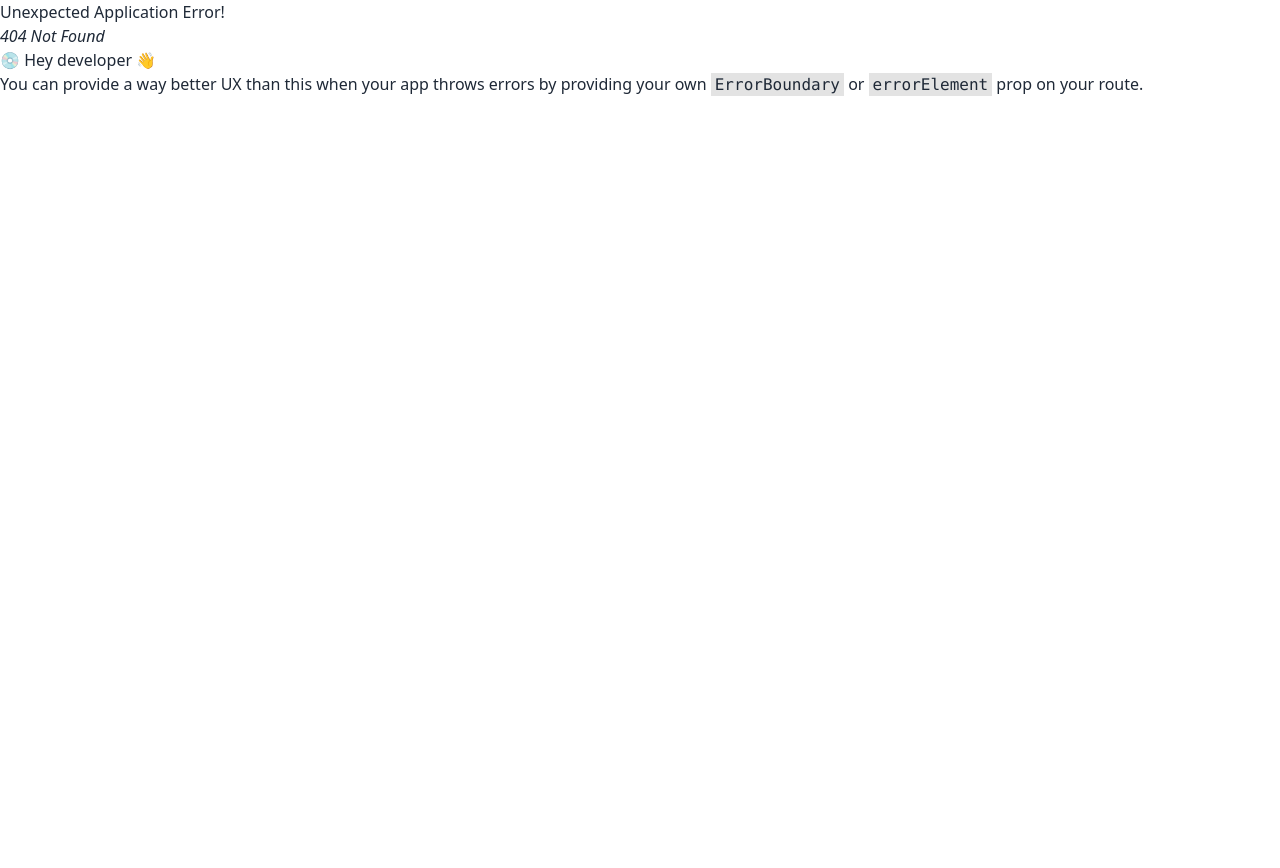
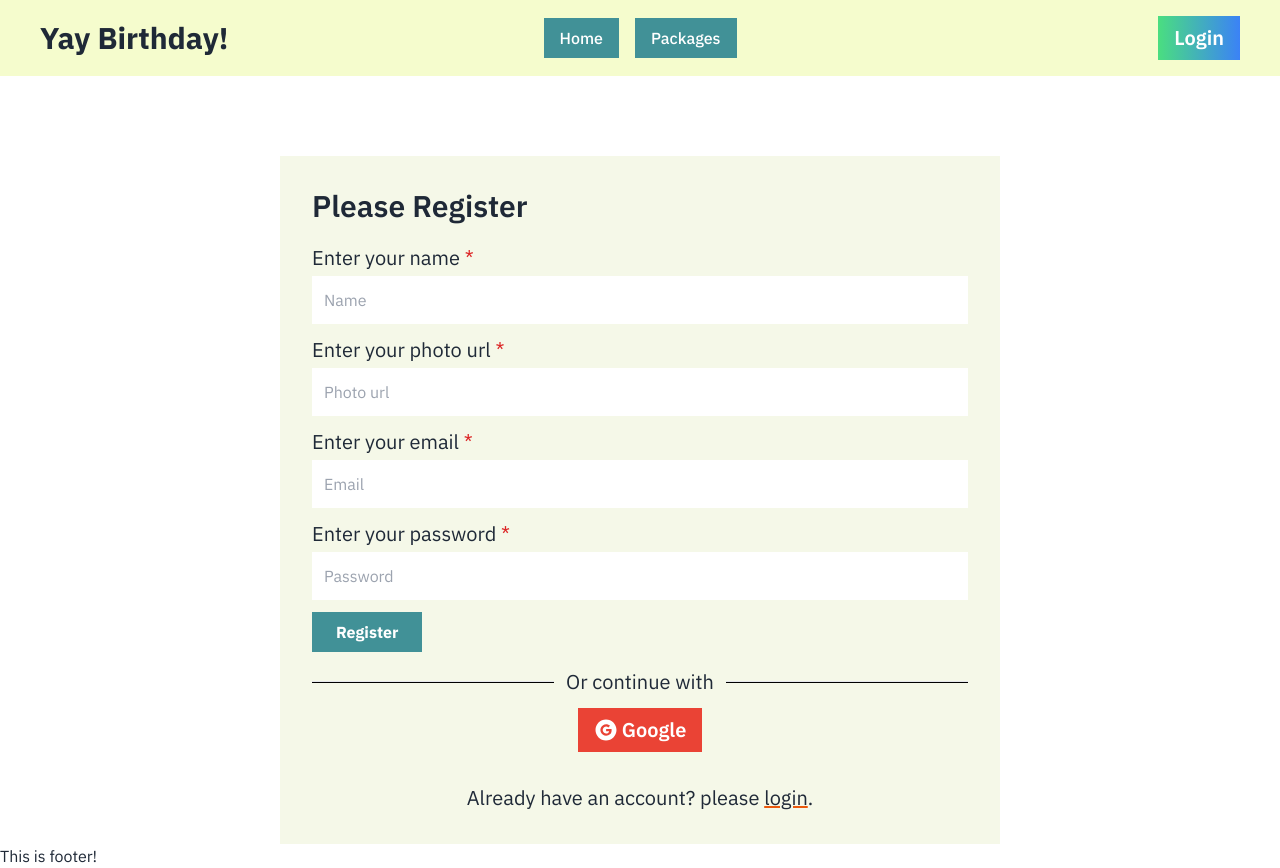
Before and after one commit to abusayed0/yay-birthday-batch8, a React (Vite) app: page /register in a window 1280 px wide. Before the commit this address had no page. Before the commit the page ends 800 px from the top, so only its background shows below. Built offline with nearby package versions, Linux system fonts and the light colour scheme.

Commit message:
added login and register form

```diff
--- a/src/components/layouts/Root/Root.jsx
+++ b/src/components/layouts/Root/Root.jsx
@@ -4,10 +4,12 @@ import Footer from "../../shared/footer/Footer";
 
 const Root = () => {
     return (
-        <div className="font-primaryFont">
-            <Navbar/>
-            <Outlet />
-            <Footer/>
+        <div className="font-primaryFont max-w-[1440px] mx-auto">
+            <Navbar />
+            <div className="mx-1 md:mx-6 lg:mx-10">
+                <Outlet />
+            </div>
+            <Footer />
         </div>
     );
 };
--- a/src/components/pages/home-page/home/contact/Contact.jsx
+++ b/src/components/pages/home-page/home/contact/Contact.jsx
@@ -2,20 +2,20 @@
 const Contact = () => {
     return (
         <div id="contact" className="mt-20 bg-[#f5f8e8] flex gap-8 flex-col md:flex-row items-center p-5 ">
-            <div className="md:w-1/2">
+            <div className="w-full md:w-1/2">
                 <div className="max-w-[400px] mx-auto">
-                    <h2 className="text-4xl font-medium">Making Your Birthday Truly Unforgettable</h2>
+                    <h2 className="text-3xl md:text-4xl font-medium">Making Your Birthday Truly Unforgettable</h2>
                     <p className="mt-3 text-xl">Fill this form and we will get in touch with you shortly.
                     </p>
                 </div>
             </div>
-            <div className="md:w-1/2 bg-[#F5FCCD] p-7">
-                <h3 className="text-3xl font-bold">Contact Us</h3>
+            <div className="w-full md:w-1/2 bg-[#F5FCCD] p-7">
+                <h3 className="text-2xl md:text-3xl font-bold">Contact Us</h3>
                 <div className="mt-5 flex flex-col gap-3 items-start">
-                    <input type="text" name="name" id="name" className="w-full p-3" placeholder="Your Name" />
+                    <input type="text" name="name" id="name" className="w-full p-3" placeholder="Name" />
                     <input type="email" name="email" id="email" className="w-full p-3" placeholder="Email" />
                     <input type="text" name="birthday" id="birthday" className="w-full p-3" placeholder="Birthday Date" />
-                    <textarea name="meassage" id="meassage" rows="5" placeholder="Your Meassage" className="p-3 w-full resize-none"></textarea>
+                    <textarea name="meassage" id="meassage" rows="5" placeholder="Meassage" className="p-3 w-full resize-none"></textarea>
                     <button className="text-xl font-semibold text-white px-5 py-2 bg-orange-600 hover:bg-orange-800" type="submit">Send</button>
                 </div>
             </div>
--- a/src/components/pages/home-page/top-packages/TopPackages.jsx
+++ b/src/components/pages/home-page/top-packages/TopPackages.jsx
@@ -6,7 +6,7 @@ const TopPackages = ({data}) => {
     return (
         <div className="mt-20">
            <h3 className="text-3xl font-bold text-center">Top packages of the month</h3>
-           <div className="mt-10 grid grid-cols-1 md:grid-cols-2 lg:grid-cols-3 gap-7">
+           <div className="mt-10 grid grid-cols-1 md:grid-cols-2 lg:grid-cols-3 gap-6">
                 {
                     data.slice(0, 6).map(packageData => <SinglePackage
                      key={packageData.id}
--- a/src/components/pages/login-page/login/Login.jsx
+++ b/src/components/pages/login-page/login/Login.jsx
@@ -1,10 +1,36 @@
-
+import { Link } from "react-router-dom";
+import {AiFillGoogleCircle} from "react-icons/ai"
 const Login = () => {
-    return (
-        <div>
-          <h2>This is login page!</h2>
+  return (
+    <div className="mt-20 bg-[#f5f8e8]  p-5 md:p-8 w-full md:w-4/5 lg:w-3/5 mx-auto">
+      <h2 className="text-2xl md:text-3xl font-semibold">Please Login</h2>
+      <form className="mt-5 flex flex-col gap-3  items-start">
+        <div className="w-full">
+          <label htmlFor="email" className="text-xl">Enter your email <span className="text-red-600">*</span></label>
+          <input type="email" name="email" id="email" className="mt-1 w-full p-3" placeholder="Email" required />
         </div>
-    );
+        <div className="w-full">
+          <label htmlFor="password" className="text-xl">Enter your password <span className="text-red-600">*</span></label>
+          <input type="password" name="password" id="password" className="mt-1 w-full p-3" placeholder="Password" required />
+        </div>
+        <button className="px-6 py-2 text-white font-bold bg-btnPrimaryBg hover:bg-[#12486B]">Login</button>
+      </form>
+      <div className="mt-4">
+        <div className="flex items-center gap-3">
+          <hr className="h-[2px] bg-black flex-1" />
+          <p className="text-xl">Or login with</p>
+          <hr className="h-[2px] bg-black flex-1" />
+        </div>
+        <div className="mt-3 flex justify-center">
+          <button className="px-4 py-2 text-white font-semibold bg-[#ea4335] flex items-center gap-1">
+            <AiFillGoogleCircle className="text-2xl"/>
+            <span className="text-xl"> Google</span>
+            </button>
+        </div>
+      </div>
+      <p className="text-xl mt-8 text-center">Do not have an account? please <Link to="/register" className="underline decoration-orange-600 hover:no-underline">register</Link>.</p>
+    </div>
+  );
 };
 
 export default Login;
--- a/src/components/pages/package-details-page/PackageDetails.jsx
+++ b/src/components/pages/package-details-page/PackageDetails.jsx
@@ -6,7 +6,7 @@ const PackageDetails = () => {
     const allPackages = useLoaderData();
 
     const currentPackage = allPackages.find(onePackage => onePackage.id === +currentPackageId);
-    const { id, thumbnail, name, description, price, advantages } = currentPackage;
+    const {thumbnail, name, description, price, advantages } = currentPackage;
 
     return (
         <div className="mt-20 flex gap-10  flex-col md:flex-row">
@@ -31,7 +31,7 @@ const PackageDetails = () => {
                     }
                 </ul>
                 <div className="mt-6">
-                    <button className="px-4 py-3 text-white font-semibold bg-orange-600 hover:bg-orange-800">Book Now</button>
+                    <button className="px-4 py-3 text-white font-semibold bg-orange-600 hover:bg-orange-800 text-xl">Book Now</button>
                 </div>
             </div>
         </div>
--- a/src/components/pages/packages-page/packages/Packages.jsx
+++ b/src/components/pages/packages-page/packages/Packages.jsx
@@ -5,7 +5,7 @@ const Packages = () => {
     const data = useLoaderData();
     // console.log(data);
     return (
-        <div className="mt-20 grid grid-cols-1 md:grid-cols-2 lg:grid-cols-3 gap-7">
+        <div className="mt-20 grid grid-cols-1 md:grid-cols-2 lg:grid-cols-3 gap-6">
             {
                 data.map(packageData => <SinglePackage
                  key={packageData.id}
--- /dev/null
+++ b/src/components/pages/resgister-page/register/Register.jsx
@@ -0,0 +1,45 @@
+import { AiFillGoogleCircle } from "react-icons/ai";
+import { Link } from "react-router-dom";
+
+const Register = () => {
+    return (
+        <div className="mt-20 bg-[#f5f8e8] p-5 md:p-8 w-full md:w-4/5 lg:w-3/5 mx-auto">
+            <h2 className="text-2xl md:text-3xl font-semibold">Please Register</h2>
+            <form className="mt-5 flex flex-col gap-3 items-start">
+                <div className="w-full">
+                    <label htmlFor="name" className="text-xl">Enter your name <span className="text-red-600">*</span></label>
+                    <input type="text" name="name" id="name" className="mt-1 w-full p-3" placeholder="Name" required />
+                </div>
+                <div className="w-full">
+                    <label htmlFor="photo" className="text-xl">Enter your photo url <span className="text-red-600">*</span></label>
+                    <input type="text" name="photo" id="photo" className="mt-1 w-full p-3" placeholder="Photo url" required />
+                </div>
+                <div className="w-full">
+                    <label htmlFor="email" className="text-xl">Enter your email <span className="text-red-600">*</span></label>
+                    <input type="email" name="email" id="email" className="mt-1 w-full p-3" placeholder="Email" required />
+                </div>
+                <div className="w-full">
+                    <label htmlFor="password" className="text-xl">Enter your password <span className="text-red-600">*</span></label>
+                    <input type="password" name="password" id="password" className="mt-1 w-full p-3" placeholder="Password" required />
+                </div>
+                <button className="px-6 py-2 text-white font-bold bg-btnPrimaryBg hover:bg-[#12486B]">Register</button>
+            </form>
+            <div className="mt-4">
+                <div className="flex items-center gap-3">
+                    <hr className="h-[2px] bg-black flex-1" />
+                    <p className="text-xl">Or continue with</p>
+                    <hr className="h-[2px] bg-black flex-1" />
+                </div>
+                <div className="mt-3 flex justify-center">
+                    <button className="px-4 py-2 text-white font-semibold bg-[#ea4335] flex items-center gap-1">
+                        <AiFillGoogleCircle className="text-2xl" />
+                        <span className="text-xl"> Google</span>
+                    </button>
+                </div>
+            </div>
+            <p className="text-xl mt-8 text-center">Already have an account? please <Link to="/login" className="underline decoration-orange-600 hover:no-underline">login</Link>.</p>
+        </div>
+    );
+};
+
+export default Register;
--- a/src/components/shared/navbar/Navbar.jsx
+++ b/src/components/shared/navbar/Navbar.jsx
@@ -4,7 +4,7 @@ const Navbar = () => {
     const navigate = useNavigate();
     return (
         <header>
-            <div className="navbar nav-bg min-h-0 p-0 py-4">
+            <div className="navbar nav-bg min-h-0 px-1 md:px-6 lg:px-10 py-4">
                 <div className="navbar-start gap-2 lg:gap-0 w-3/5 md:w-1/2" >
                     <div className="dropdown">
                         <label tabIndex={0} className="lg:hidden">
--- a/src/components/shared/single-package/SinglePackage.jsx
+++ b/src/components/shared/single-package/SinglePackage.jsx
@@ -19,7 +19,7 @@ const SinglePackage = ({ singlePackageData }) => {
                 </div>
                 <div className="mt-2 flex items-center justify-between">
                     <h4 className="text-3xl">{price}</h4>
-                    <button onClick={() => navigate(`/${id}/details`)} className="px-3 md:px-4 bg-btnPrimaryBg py-2 text-xl text-white font-medium hover:bg-[#12486B]">Know Details</button>
+                    <button onClick={() => navigate(`/${id}/details`)} className="px-3  bg-btnPrimaryBg py-2 text-xl text-white font-medium hover:bg-[#12486B]">Know Details</button>
                 </div>
             </div>
         </div>
--- a/src/router/Router.jsx
+++ b/src/router/Router.jsx
@@ -4,6 +4,7 @@ import Home from "../components/pages/home-page/home/Home";
 import Login from "../components/pages/login-page/login/Login";
 import Packages from "../components/pages/packages-page/packages/Packages";
 import PackageDetails from "../components/pages/package-details-page/PackageDetails";
+import Register from "../components/pages/resgister-page/register/Register";
 
 const router = createBrowserRouter([{
     path: "/",
@@ -27,6 +28,10 @@ const router = createBrowserRouter([{
         {
             path: "/login",
             element: <Login/>
+        },
+        {
+            path: "/register",
+            element: <Register/>
         }
     ]
 }]);
```
